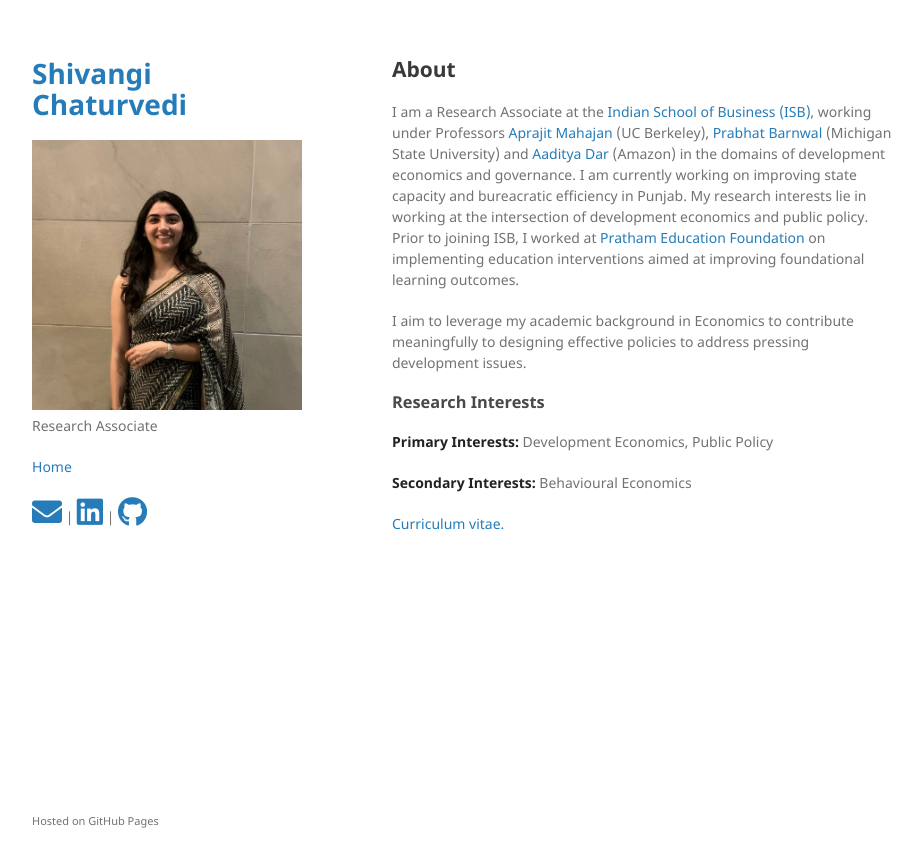
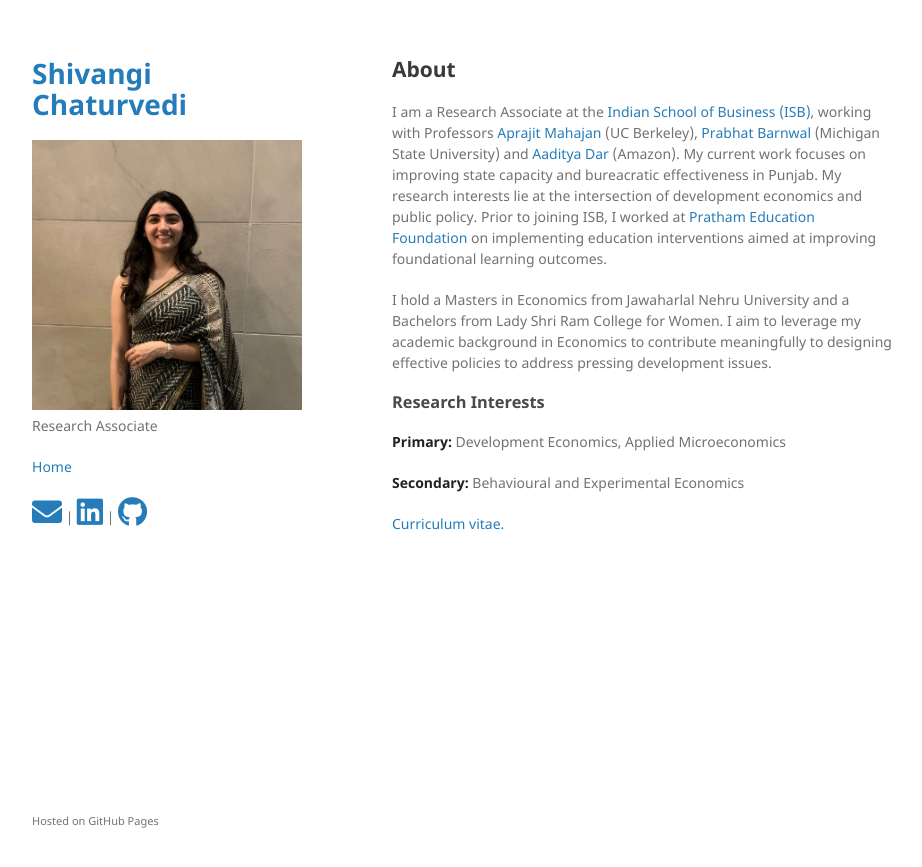
Before and after one commit to chaturvedi-shivangi/chaturvedi-shivangi.github.io, a Jekyll site: the page built from index.md, in a window 1280 px wide. Shown: the top 867 px of the page, without its empty margins (178-1100 px from the left). Built offline with Jekyll 4.4.1, drawn with Linux system fonts in a browser that asks for light colours; nearby versions of some CDN libraries; our own code applies the rules of GitHub Pages for plain Markdown files.

Commit message:
Update index.md

```diff
--- a/index.md
+++ b/index.md
@@ -3,14 +3,14 @@ layout: default
 ---
 
 ## About
-I am a Research Associate at the [Indian School of Business (ISB)](https://www.isb.edu/en.html), working under Professors [Aprajit Mahajan](https://are.berkeley.edu/~aprajit/) (UC Berkeley), [Prabhat Barnwal](https://espp.msu.edu/directory/barnwal-prabhat.html) (Michigan State University) and [Aaditya Dar](https://aadityadar.com/) (Amazon) in the domains of development economics and governance. I am currently working on improving state capacity and bureacratic efficiency in Punjab. My research interests lie in working at the intersection of development economics and public policy. Prior to joining ISB, I worked at [Pratham Education Foundation](https://www.pratham.org) on implementing education interventions aimed at improving foundational learning outcomes.
+I am a Research Associate at the [Indian School of Business (ISB)](https://www.isb.edu/en.html), working with Professors [Aprajit Mahajan](https://are.berkeley.edu/~aprajit/) (UC Berkeley), [Prabhat Barnwal](https://espp.msu.edu/directory/barnwal-prabhat.html) (Michigan State University) and [Aaditya Dar](https://aadityadar.com/) (Amazon). My current work focuses on improving state capacity and bureacratic effectiveness in Punjab. My research interests lie at the intersection of development economics and public policy. Prior to joining ISB, I worked at [Pratham Education Foundation](https://www.pratham.org) on implementing education interventions aimed at improving foundational learning outcomes.
 
-I aim to leverage my academic background in Economics to contribute meaningfully to designing effective policies to address pressing development issues.
+I hold a Masters in Economics from Jawaharlal Nehru University and a Bachelors from Lady Shri Ram College for Women. I aim to leverage my academic background in Economics to contribute meaningfully to designing effective policies to address pressing development issues.
 
 ### Research Interests
 
-**Primary Interests:** Development Economics, Public Policy
+**Primary:** Development Economics, Applied Microeconomics
 
-**Secondary Interests:** Behavioural Economics
+**Secondary:** Behavioural and Experimental Economics
 
 [Curriculum vitae.](./resume.pdf)
```
